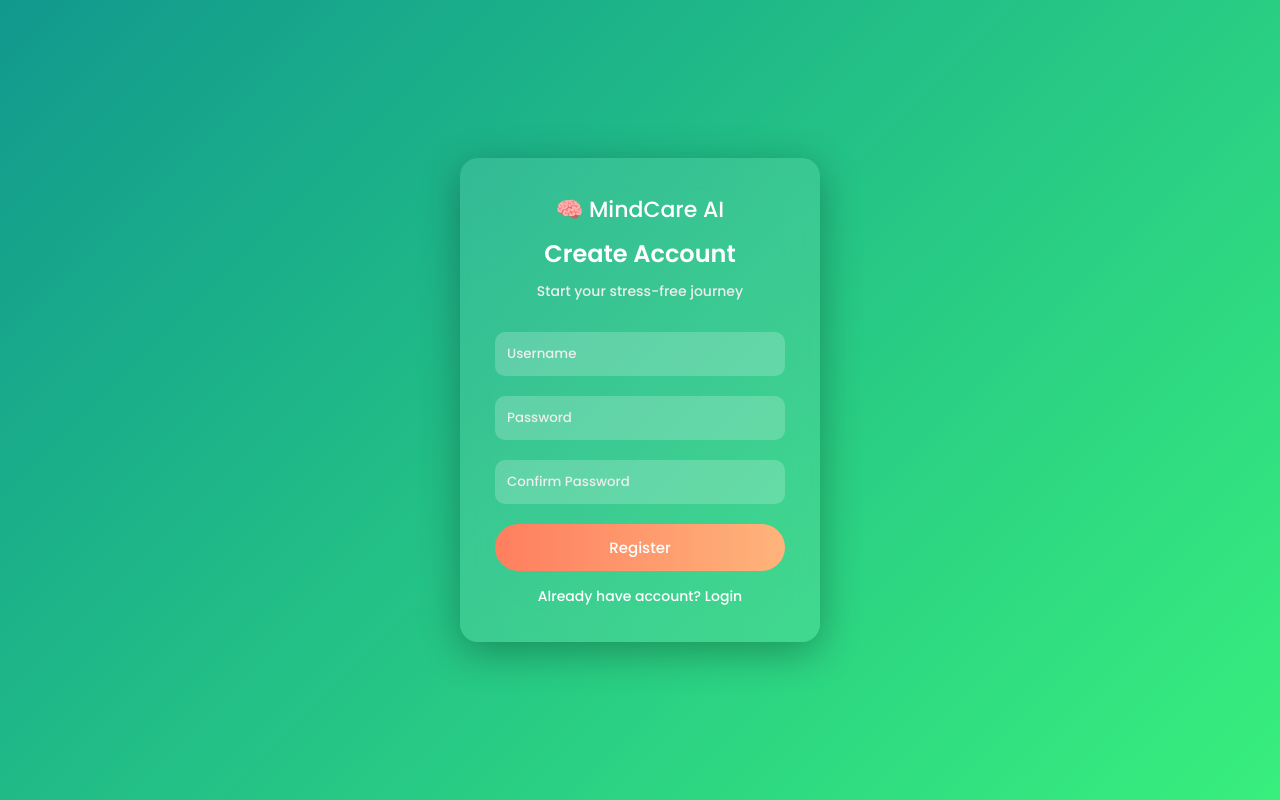
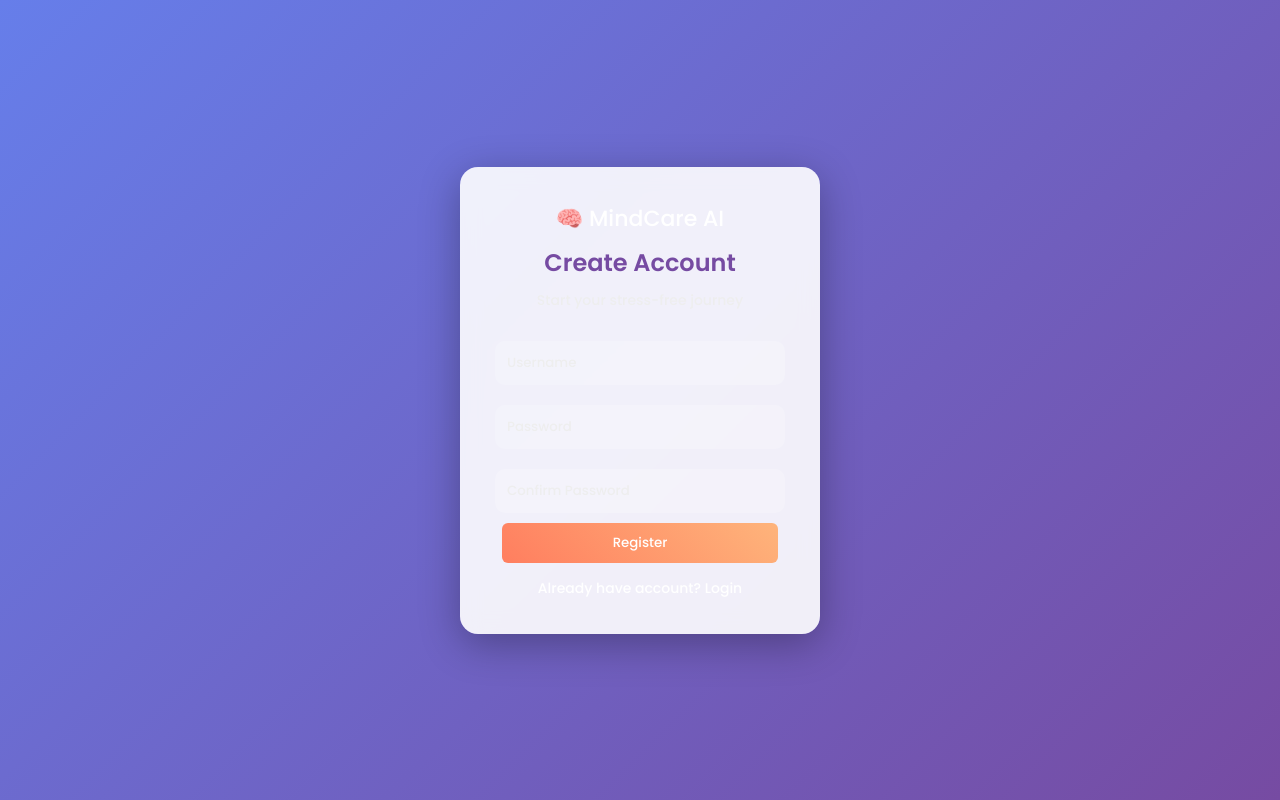
Before and after one commit to CharmilaSambana/student-stress-analyzer, a Flask app: page /register in a window 1280 px wide. Run offline with Flask 3, Linux system fonts and the light colour scheme.

Commit message:
Update register.html

```diff
--- a/templates/register.html
+++ b/templates/register.html
@@ -15,12 +15,13 @@ box-sizing:border-box;
 font-family:'Poppins',sans-serif;
 }
 
-body{
-height:100vh;
-display:flex;
-justify-content:center;
-align-items:center;
-background: linear-gradient(135deg,#11998e,#38ef7d);
+body {
+    font-family: 'Segoe UI';
+    background: linear-gradient(135deg, #667eea, #764ba2);
+    display: flex;
+    justify-content: center;
+    align-items: center;
+    height: 100vh;
 }
 
 /* GLASS CARD */
@@ -41,6 +42,7 @@ color:white;
 h2{
 margin-bottom:10px;
 font-weight:600;
+color: #764ba2;
 }
 
 .sub{
@@ -67,23 +69,19 @@ color:#eee;
 }
 
 /* BUTTON */
-button{
-width:100%;
-padding:12px;
-margin-top:10px;
-border:none;
-border-radius:25px;
-
-background: linear-gradient(90deg,#ff7e5f,#feb47b);
-color:white;
-font-size:15px;
-cursor:pointer;
-
-transition:0.3s;
+button {
+    background: linear-gradient(45deg, #ff7e5f, #feb47b);
+    color: white;
+    padding: 10px;
+    border: none;
+    border-radius: 6px;
+    width: 95%;
+    cursor: pointer;
+    transition: 0.3s;
 }
 
-button:hover{
-transform:scale(1.05);
+button:hover {
+    transform: scale(1.05);
 }
 
 /* LINK */
@@ -106,6 +104,11 @@ text-decoration:underline;
 .logo{
 font-size:22px;
 margin-bottom:10px;
+}
+
+.box {
+    background: rgba(255, 255, 255, 0.9);
+    backdrop-filter: blur(10px);
 }
 
 </style>
```
